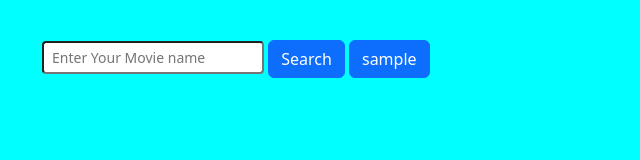
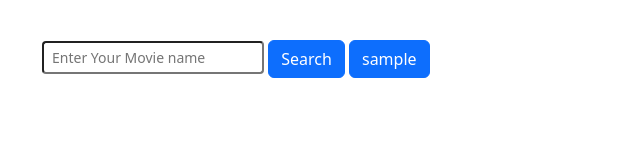
Before and after one commit to ABHISHEKKURADIA/Movie-details.github.io, a plain HTML site: page index.html in a window 1280 px wide. Shown: the whole page, without its empty margins (0-640 px from the left). Drawn offline with nearby package versions, Linux system fonts and the light colour scheme.

Commit message:
Update style.css

```diff
--- a/style/style.css
+++ b/style/style.css
@@ -1,13 +1,12 @@
 header,body
 {
-    background-color: aqua;
+    background-color: white;
     margin-top: 40px;
     margin-left: 30px;
 }
 .row
 {
     margin-top: 40px;
-    background-image: linear-gradient(to bottom right,aqua, skyblue, azure);
 }
 .main
 {
```
